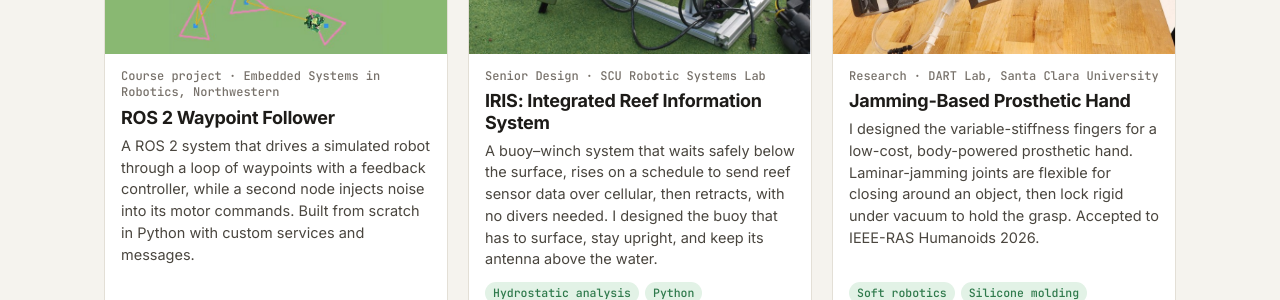
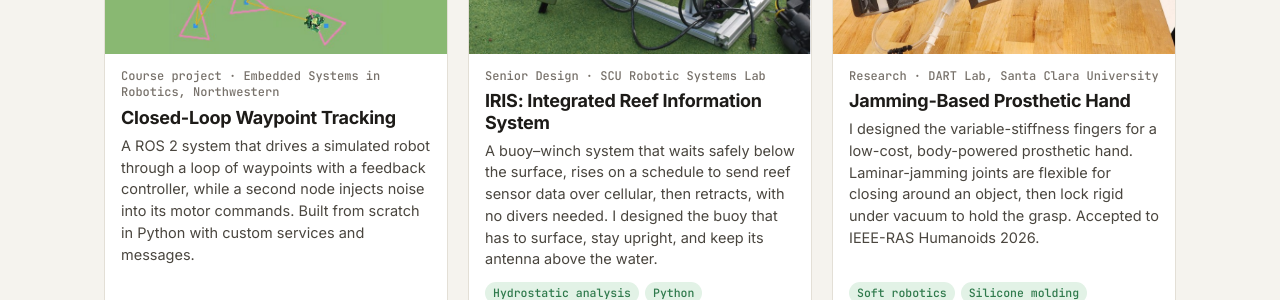
Before and after one commit to eliasrpedroza/eliasrpedroza.github.io, a Jekyll site: the page built from index.html, in a window 1280 px wide and 900 px high, scrolled down 302 px. Shown: the part 153-453 px from the top of the window. Built offline with Jekyll 4.4.1, drawn with Linux system fonts in a browser that asks for light colours.

Commit message:
Rename waypoint project

```diff
--- a/_projects/mobile-manipulator-maze.md
+++ b/_projects/mobile-manipulator-maze.md
@@ -66,4 +66,4 @@ results:
 
 We spent a lot of time trying to integrate the LiDAR for mapping and localization, but couldn't get it working reliably before the deadline. That left the run **open-loop**: the robot followed timed commands without knowing where it was, so small errors and a slightly off starting position built up over the course. Every leg had to be hand-tuned by trial and error, and that tuning time is a big part of why we ran out of time before the fourth target.
 
-Not being able to use the LiDAR or build a map is a big part of why I'm in Northwestern's MSR program now, learning the perception, mapping, and feedback control this robot was missing. My [ROS 2 waypoint follower](/projects/ros2-waypoint-follower/) is a first step: it steers from pose feedback instead of timed commands.
+Not being able to use the LiDAR or build a map is a big part of why I'm in Northwestern's MSR program now, learning the perception, mapping, and feedback control this robot was missing. My [closed-loop waypoint tracking project](/projects/ros2-waypoint-follower/) is a first step: it steers from pose feedback instead of timed commands.
--- a/_projects/ros2-waypoint-follower.md
+++ b/_projects/ros2-waypoint-follower.md
@@ -1,5 +1,5 @@
 ---
-title: ROS 2 Waypoint Follower
+title: Closed-Loop Waypoint Tracking
 context: Course project · Embedded Systems in Robotics, Northwestern
 summary: A ROS 2 system that drives a simulated robot through a loop of waypoints with a feedback controller, while a second node injects noise into its motor commands. Built from scratch in Python with custom services and messages.
 order: 1
```
